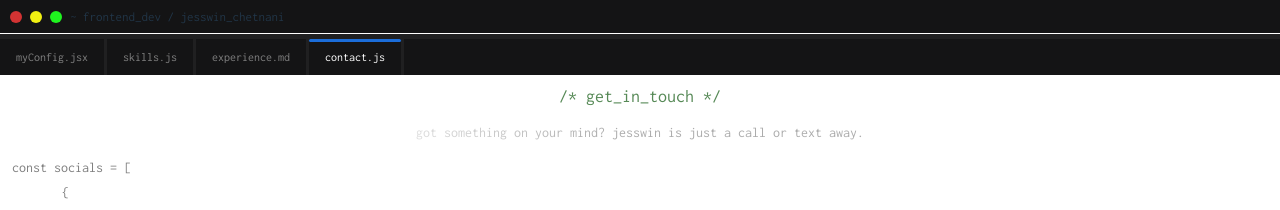
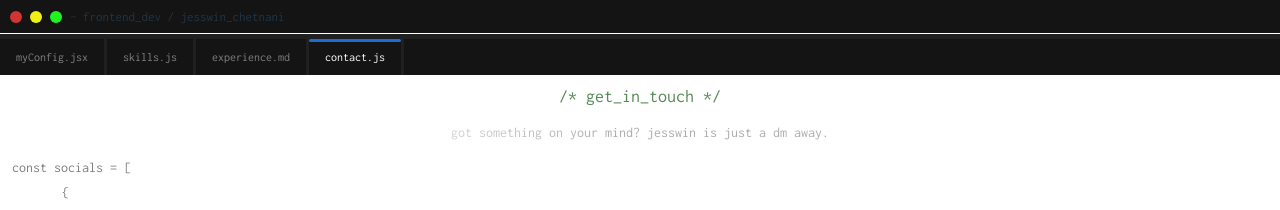
Before and after one commit to jesswin/portfolio, a React (Vite) app: page /contact in a window 1280 px wide. Shown: the top 210 px of the page. Built offline with nearby package versions, Linux system fonts and the light colour scheme.

Commit message:
change: changed text

```diff
--- a/src/routes/Contact.jsx
+++ b/src/routes/Contact.jsx
@@ -57,7 +57,7 @@ export default function Contact() {
     <div className={classes.contact}>
       <div className={classes.touch}>{"/* get_in_touch */"}</div>
       <div className={classes.title}>
-        got something on your mind? jesswin is just a call or text away.
+        got something on your mind? jesswin is just a dm away.
       </div>
       <div className={classes.const}> {"const socials = ["}</div>
       <div className={classes.links}> {links} </div>
```
